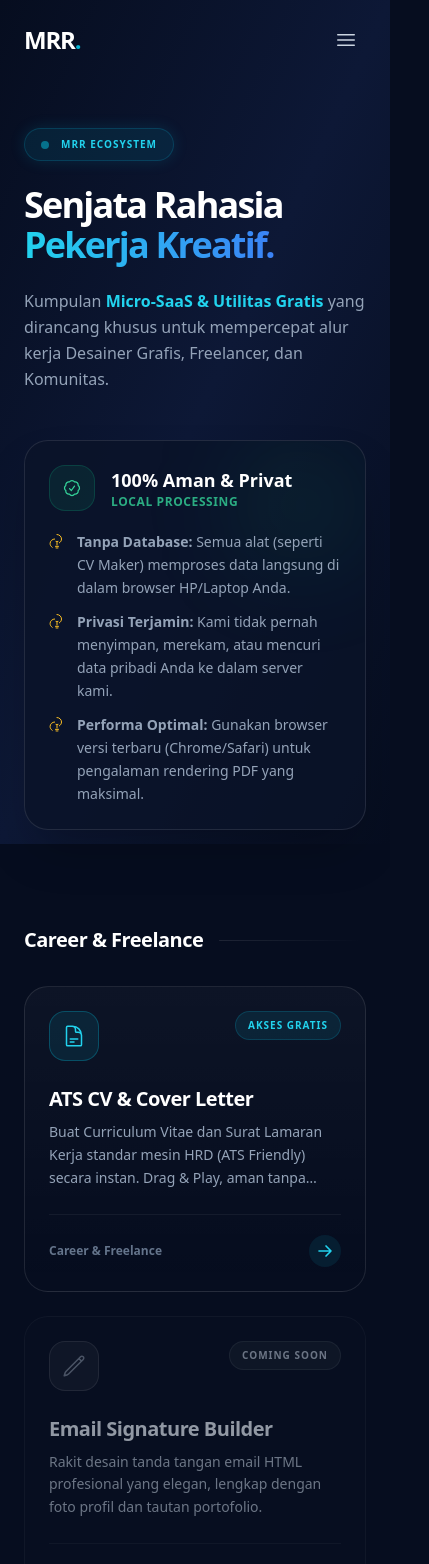
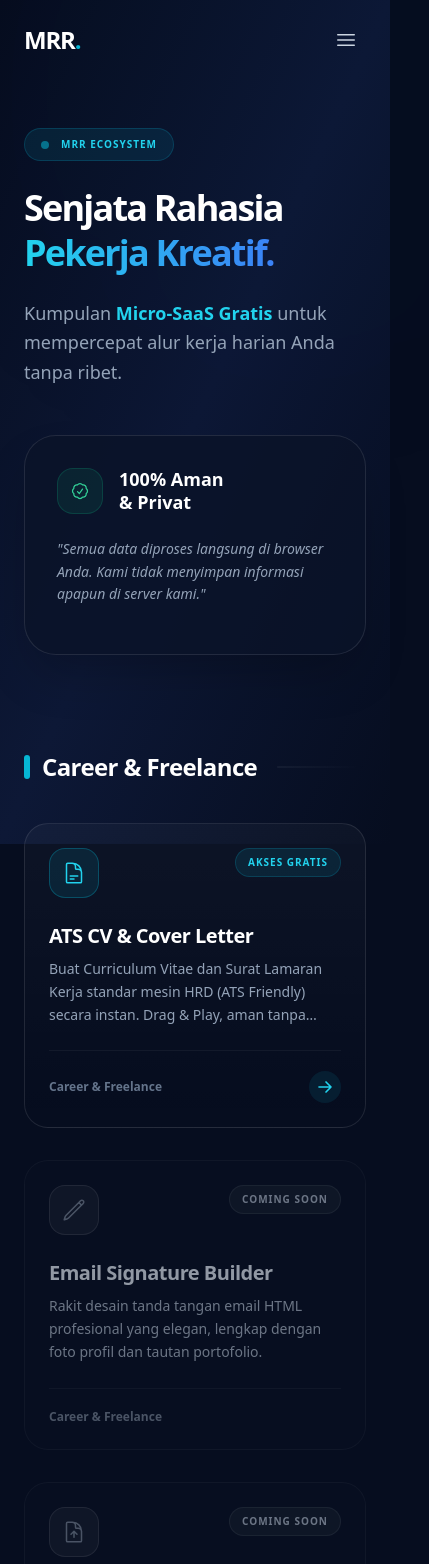
Before and after one commit to Rafli161102/CV-MRR, a Next.js app: page /toolkit in a window 390 px wide. Shown: the top 1564 px of the page, 429 px wide, since content can reach past the window. Built offline with nearby package versions, Linux system fonts and the light colour scheme.

Commit message:
Update page.jsx

```diff
--- a/src/app/toolkit/page.jsx
+++ b/src/app/toolkit/page.jsx
@@ -3,143 +3,71 @@ import ToolCard from '../../components/ToolCard';
 
 export const metadata = {
   title: 'Toolkit Ekosistem | MRR',
-  description: 'Kumpulan Micro-SaaS dan utilitas gratis untuk desainer, freelancer, dan pekerja kreatif persembahan Muhammad Rafli Ramadhan.',
+  description: 'Kumpulan Micro-SaaS dan utilitas gratis untuk desainer persembahan Muhammad Rafli Ramadhan.',
 };
 
-// =========================================================================
-// IKON SVG PROFESIONAL (Keamanan & Tips)
-// =========================================================================
-const ShieldCheckIcon = () => (
-  <svg xmlns="http://www.w3.org/2000/svg" fill="none" viewBox="0 0 24 24" strokeWidth={1.5} stroke="currentColor" className="w-5 h-5 sm:w-6 sm:h-6 text-emerald-400">
+const ShieldIcon = () => (
+  <svg xmlns="http://www.w3.org/2000/svg" fill="none" viewBox="0 0 24 24" strokeWidth={1.5} stroke="currentColor" className="w-5 h-5 text-emerald-400">
     <path strokeLinecap="round" strokeLinejoin="round" d="M9 12.75L11.25 15 15 9.75M21 12c0 1.268-.63 2.39-1.593 3.068a3.745 3.745 0 01-1.043 3.296 3.745 3.745 0 01-3.296 1.043A3.745 3.745 0 0112 21c-1.268 0-2.39-.63-3.068-1.593a3.746 3.746 0 01-3.296-1.043 3.745 3.745 0 01-1.043-3.296A3.745 3.745 0 013 12c0-1.268.63-2.39 1.593-3.068a3.745 3.745 0 011.043-3.296 3.746 3.746 0 013.296-1.043A3.746 3.746 0 0112 3c1.268 0 2.39.63 3.068 1.593a3.746 3.746 0 013.296 1.043 3.746 3.746 0 011.043 3.296A3.745 3.745 0 0121 12z" />
   </svg>
 );
 
-const LightbulbIcon = () => (
-  <svg xmlns="http://www.w3.org/2000/svg" fill="none" viewBox="0 0 24 24" strokeWidth={1.5} stroke="currentColor" className="w-4 h-4 text-amber-400 mt-0.5 shrink-0">
-    <path strokeLinecap="round" strokeLinejoin="round" d="M12 18v-5.25m0 0a6.01 6.01 0 001.5-.189m-1.5.189a6.01 6.01 0 01-1.5-.189m3.75 7.478a120.66 120.66 0 01-4.5 0m3.75 2.383a8.96 8.96 0 01-3 0M12 2.25a6.75 6.75 0 016.75 6.75c0 2.385-1.233 4.516-3.15 5.75m-7.2-5.75a6.75 6.75 0 00-6.75 6.75c0 2.385 1.233 4.516 3.15 5.75" />
-  </svg>
-);
-
 export default function ToolkitPage() {
-  // Mengelompokkan toolkit berdasarkan Kategori
   const categories = [...new Set(toolkits.map(tool => tool.category))];
 
   return (
-    <div className="min-h-screen pt-32 pb-24 px-6 relative overflow-hidden">
-
-      {/* SUNTIKAN CSS ANIMASI KHUSUS */}
-      <style dangerouslySetInnerHTML={{__html: `
-        @keyframes fadeInUp {
-          0% { opacity: 0; transform: translateY(30px); }
-          100% { opacity: 1; transform: translateY(0); }
-        }
-        .anim-fade-in-up { animation: fadeInUp 0.8s cubic-bezier(0.16, 1, 0.3, 1) forwards; opacity: 0; }
-        .anim-delay-100 { animation-delay: 100ms; }
-        .anim-delay-200 { animation-delay: 200ms; }
-        .anim-delay-300 { animation-delay: 300ms; }
-      `}} />
-
-      {/* Background Hiasan Abstrak */}
-      <div className="fixed top-[-10%] right-[-10%] w-[50vw] h-[50vw] bg-cyan-900/10 rounded-full blur-[150px] pointer-events-none -z-10"></div>
-      <div className="fixed bottom-[-10%] left-[-10%] w-[40vw] h-[40vw] bg-indigo-900/10 rounded-full blur-[150px] pointer-events-none -z-10"></div>
+    <div className="min-h-screen pt-32 pb-24 px-6 relative">
+      <div className="fixed top-0 right-0 w-[50vw] h-[50vw] bg-cyan-900/10 rounded-full blur-[150px] pointer-events-none -z-10"></div>
 
       <div className="max-w-[1400px] mx-auto relative z-10">
-
-        {/* ========================================================= */}
-        {/* HEADER SECTION (GOLDEN RATIO: 61.8% & 38.2%)              */}
-        {/* ========================================================= */}
+        {/* HEADER GOLDEN RATIO */}
         <div className="flex flex-col lg:flex-row gap-12 lg:gap-16 mb-24 items-center">
-
-          {/* KIRI: 61.8% (Judul & Deskripsi) */}
           <div className="w-full lg:w-[61.8%]">
-            <div className="anim-fade-in-up inline-flex items-center gap-3 px-4 py-2 rounded-full bg-cyan-500/10 border border-cyan-500/20 text-cyan-400 text-[10px] sm:text-xs font-bold tracking-widest uppercase mb-6 shadow-[0_0_15px_rgba(6,182,212,0.15)]">
-              <span className="w-2 h-2 rounded-full bg-cyan-500 animate-pulse"></span>
-              MRR Ecosystem
+            <div className="inline-flex items-center gap-3 px-4 py-2 rounded-full bg-cyan-500/10 border border-cyan-500/20 text-cyan-400 text-[10px] font-bold tracking-widest uppercase mb-6">
+              <span className="w-2 h-2 rounded-full bg-cyan-500 animate-pulse"></span> MRR Ecosystem
             </div>
-
-            <h1 className="anim-fade-in-up anim-delay-100 text-4xl sm:text-5xl md:text-6xl font-black text-white tracking-tighter mb-6 leading-[1.1]">
-              Senjata Rahasia <br/>
-              <span className="text-transparent bg-clip-text bg-gradient-to-r from-cyan-400 to-blue-500">Pekerja Kreatif.</span>
+            <h1 className="text-4xl md:text-6xl font-black text-white tracking-tighter mb-6 leading-tight">
+              Senjata Rahasia <br/> <span className="text-transparent bg-clip-text bg-gradient-to-r from-cyan-400 to-blue-500">Pekerja Kreatif.</span>
             </h1>
-
-            <p className="anim-fade-in-up anim-delay-200 text-base sm:text-lg text-slate-400 leading-relaxed max-w-xl">
-              Kumpulan <span className="text-cyan-400 font-semibold">Micro-SaaS & Utilitas Gratis</span> yang dirancang khusus untuk mempercepat alur kerja Desainer Grafis, Freelancer, dan Komunitas.
+            <p className="text-slate-400 text-lg leading-relaxed max-w-xl">
+              Kumpulan <span className="text-cyan-400 font-semibold">Micro-SaaS Gratis</span> untuk mempercepat alur kerja harian Anda tanpa ribet.
             </p>
           </div>
 
-          {/* KANAN: 38.2% (Kartu Keamanan & Panduan) */}
-          <div className="w-full lg:w-[38.2%] anim-fade-in-up anim-delay-300">
-            <div className="bg-[#0A1329]/80 backdrop-blur-xl border border-white/10 rounded-3xl p-6 sm:p-8 shadow-2xl relative overflow-hidden group hover:border-emerald-500/30 transition-colors duration-500">
-
-              {/* Efek Glow di dalam kartu privasi */}
-              <div className="absolute top-0 right-0 w-32 h-32 bg-emerald-500/10 rounded-full blur-[50px] pointer-events-none group-hover:bg-emerald-500/20 transition-all duration-500"></div>
-
-              <div className="flex items-center gap-4 mb-5 relative z-10">
-                <div className="p-3 bg-emerald-500/10 rounded-2xl border border-emerald-500/20">
-                  <ShieldCheckIcon />
-                </div>
-                <div>
-                  <h3 className="text-white font-bold text-lg">100% Aman & Privat</h3>
-                  <p className="text-emerald-400/80 text-xs font-semibold tracking-wider uppercase">Local Processing</p>
-                </div>
+          <div className="w-full lg:w-[38.2%]">
+            <div className="bg-[#0A1329]/80 backdrop-blur-xl border border-white/10 rounded-[2rem] p-8 shadow-2xl">
+              <div className="flex items-center gap-4 mb-6">
+                <div className="p-3 bg-emerald-500/10 rounded-2xl border border-emerald-500/20"><ShieldIcon /></div>
+                <h3 className="text-white font-bold text-lg leading-tight">100% Aman <br/> & Privat</h3>
               </div>
-
-              <ul className="space-y-3 relative z-10">
-                <li className="flex items-start gap-3 text-sm text-slate-400 leading-relaxed">
-                  <LightbulbIcon />
-                  <span><strong>Tanpa Database:</strong> Semua alat (seperti CV Maker) memproses data langsung di dalam browser HP/Laptop Anda.</span>
-                </li>
-                <li className="flex items-start gap-3 text-sm text-slate-400 leading-relaxed">
-                  <LightbulbIcon />
-                  <span><strong>Privasi Terjamin:</strong> Kami tidak pernah menyimpan, merekam, atau mencuri data pribadi Anda ke dalam server kami.</span>
-                </li>
-                <li className="flex items-start gap-3 text-sm text-slate-400 leading-relaxed">
-                  <LightbulbIcon />
-                  <span><strong>Performa Optimal:</strong> Gunakan browser versi terbaru (Chrome/Safari) untuk pengalaman rendering PDF yang maksimal.</span>
-                </li>
-              </ul>
-
+              <p className="text-slate-400 text-sm leading-relaxed mb-4 italic">"Semua data diproses langsung di browser Anda. Kami tidak menyimpan informasi apapun di server kami."</p>
             </div>
           </div>
-
         </div>
 
-        {/* ========================================================= */}
-        {/* GRID ETALASE TERKATEGORI (DIKELOMPOKKAN)                  */}
-        {/* ========================================================= */}
-        <div className="space-y-20">
-          {categories.map((category, index) => {
-            // Filter alat berdasarkan kategori saat ini
+        {/* KATEGORI - PERBAIKAN DIVIDER & SPACING */}
+        <div className="space-y-24">
+          {categories.map((category) => {
             const categoryTools = toolkits.filter(tool => tool.category === category);
-
-            // Hitung delay animasi agar kategori berurutan munculnya
-            const animationDelay = `anim-delay-${(index + 2) * 100}`;
-
             return (
-              <div key={category} className={`anim-fade-in-up ${animationDelay}`}>
-
-                {/* Header Kategori */}
-                <div className="flex items-center gap-4 mb-8">
-                  <h2 className="text-xl sm:text-2xl font-black text-white tracking-tight shrink-0">
+              <div key={category} className="group">
+                <div className="flex items-center gap-5 mb-10 overflow-hidden">
+                  <h2 className="text-2xl font-black text-white tracking-tight shrink-0 flex items-center gap-3">
+                    <span className="w-1.5 h-6 bg-cyan-500 rounded-full"></span>
                     {category}
                   </h2>
-                  {/* Garis pemisah horizontal yang estetik */}
-                  <div className="h-[1px] w-full bg-gradient-to-r from-white/10 to-transparent rounded-full"></div>
+                  <div className="h-[2px] flex-grow bg-gradient-to-r from-white/10 via-white/5 to-transparent rounded-full opacity-50 group-hover:opacity-100 transition-opacity"></div>
                 </div>
 
-                {/* Grid Kartu Toolkit untuk kategori ini */}
-                <div className="grid grid-cols-1 md:grid-cols-2 xl:grid-cols-3 gap-6">
+                <div className="grid grid-cols-1 md:grid-cols-2 xl:grid-cols-3 gap-8">
                   {categoryTools.map((tool) => (
                     <ToolCard key={tool.id} tool={tool} />
                   ))}
                 </div>
-
               </div>
             );
           })}
         </div>
-
       </div>
     </div>
   );
```
